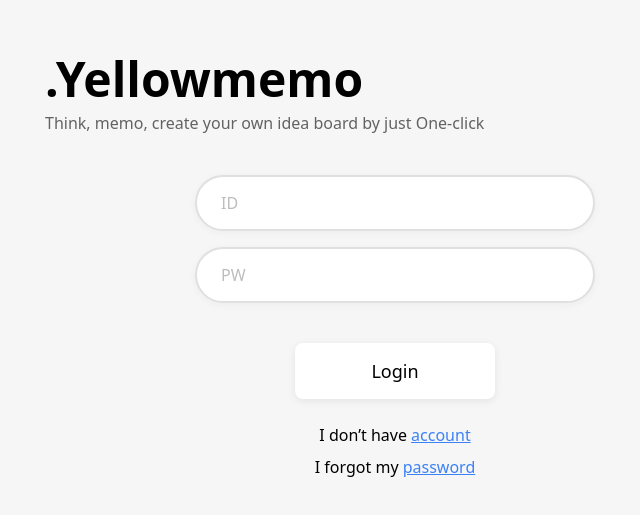
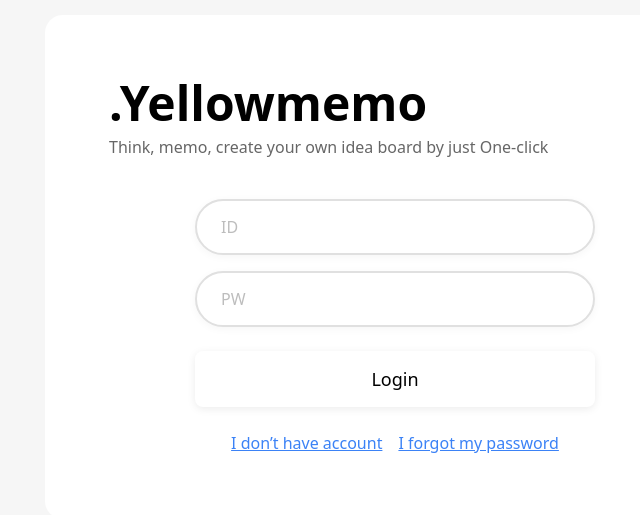
Before and after one commit to Greenora/project-YellowMemo, a React (Create React App) app in the folder react-project/: page /login in a window 1280 px wide. Shown: the part 133-648 px from the top of the page, without its empty margins (245-885 px from the left). Built offline with nearby package versions, Linux system fonts and the light colour scheme.

Commit message:
💄 UI 구조 및 버튼, 입력창 디자인 개선

```diff
--- a/react-project/src/pages/Login/Login.jsx
+++ b/react-project/src/pages/Login/Login.jsx
@@ -20,7 +20,7 @@ export default function Login() {
 
   return (
     <div className="min-h-screen bg-[#f6f6f6] flex items-center justify-center">
-      <div className="w-full max-w-[700px] flex flex-col items-center">
+      <div className="bg-white rounded-[18px] p-16 w-full max-w-[700px] flex flex-col items-center shadow-none">
         <h1 className="text-5xl font-bold text-black mb-2 w-full text-left">.Yellowmemo</h1>{" "}
         <p className="text-base text-black/60 mb-10 w-full text-left">
           Think, memo, create your own idea board by just One-click
@@ -55,25 +55,22 @@ export default function Login() {
       {/* 로그인 버튼 누르면 handleLogin 함수 실행 */}
       <CustomButton
         onClick={handleLogin}
-        className="w-[200px] h-14 bg-white text-black rounded-full shadow-[0_2px_8px_0_rgba(0,0,0,0.08)] font-normal text-lg mt-4 mb-6"
+        className="w-[400px] h-14 bg-white text-black rounded-full shadow-[0_2px_8px_0_rgba(0,0,0,0.08)] font-normal text-lg mb-6"
         >
         Login
       </CustomButton>
 
-     <span className="flex flex-col gap-2 items-center w-[400px]">
-      <p className="text-base text-black">
-        I don’t have{" "}
-        <a href="/register" className="text-[#3b82f6] underline">
-          account
+      <div className="flex justify-center w-[400px] gap-4">
+        <a href="/register" className="text-base text-[#3b82f6] underline">
+          I don’t have account
         </a>
-    </p>
-    <p className="text-base text-black">
-      I forgot my{" "}
-      <a href="/reset-password" className="text-[#3b82f6] underline">
-        password
+        <a
+          href="/reset-password"
+          className="text-base text-[#3b82f6] underline"
+        >
+          I forgot my password
           </a>
-        </p>
-        </span>
+        </div>
       </div>
     </div>
   );
--- a/react-project/src/pages/Register/Register.jsx
+++ b/react-project/src/pages/Register/Register.jsx
@@ -20,7 +20,7 @@ export default function Register() {
 
   return(
   <div className="min-h-screen bg-[#f6f6f6] flex items-center justify-center">
-    <div className="w-full max-w-[700px] flex flex-col items-center">
+    <div className="bg-white rounded-[18px] p-16 w-full max-w-[700px] flex flex-col items-center shadow-none">
       <h1 className="text-5xl font-bold text-black mb-2 w-full text-left">.Yellowmemo</h1>
       <p className="text-base text-black/60 mb-10 w-full text-left">Think, memo, create your own idea board by just One-click</p>
 
@@ -54,16 +54,12 @@ export default function Register() {
 
       <CustomButton
       onClick={handleRegister}
-      className="w-[200px] h-14 bg-white text-black rounded-full shadow-[0_2px_8px_0_rgba(0,0,0,0.08)] font-normal text-lg mt-4 mb-6"
+      className="w-[400px] h-14 bg-white text-black rounded-full shadow-[0_2px_8px_0_rgba(0,0,0,0.08)] font-normal text-lg mb-6"
       >Create account
       </CustomButton>  {/*회원가입 버튼*/}
 
-      <span className="text-base text-black">
-       I already have{" "}
-      <a href="/login" className="text-[#3b82f6] no-underline hover:underline">
-        account   {/*이미 계정이 있을때 누르면 로그인 페이지로 이동*/}
-      </a>
-      </span>
+      <a href="/login" className="text-base text-[#3b82f6] underline">I already have account</a>  {/*이미 계정이 있을때 누르면 로그인 페이지로 이동*/}
+
     </div>
   </div>
   )
--- a/react-project/src/pages/ResetPassword/ResetPassword.jsx
+++ b/react-project/src/pages/ResetPassword/ResetPassword.jsx
@@ -19,7 +19,7 @@ export default function ResetPassword() {
   // 실제 화면 구성 부분
   return (
     <div className="min-h-screen bg-[#f6f6f6] flex items-center justify-center">
-      <div className="w-full max-w-[700px] flex flex-col items-center">
+      <div className="bg-white rounded-[18px] p-16 w-full max-w-[700px] flex flex-col items-center shadow-none">
         <h1 className="text-5xl font-bold text-black mb-2 w-full text-left">
           .Yellowmemo
         </h1>
@@ -70,7 +70,7 @@ export default function ResetPassword() {
 
         <CustomButton //비밀번호 재설정 버튼
           onClick={handleResetPassword}
-          className="w-[200px] h-14 bg-white text-black rounded-full shadow-[0_2px_8px_0_rgba(0,0,0,0.08)] font-normal text-lg mt-4 mb-6"
+          className="w-[400px] h-14 bg-white text-black rounded-full shadow-[0_2px_8px_0_rgba(0,0,0,0.08)] font-normal text-lg mb-4"
         >
           Set New Password
         </CustomButton>
```
